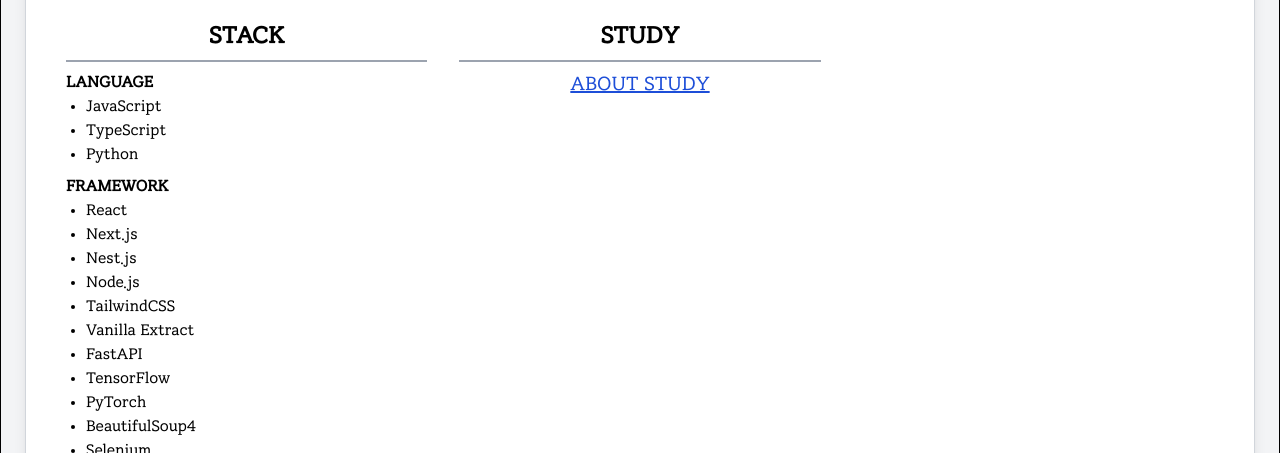
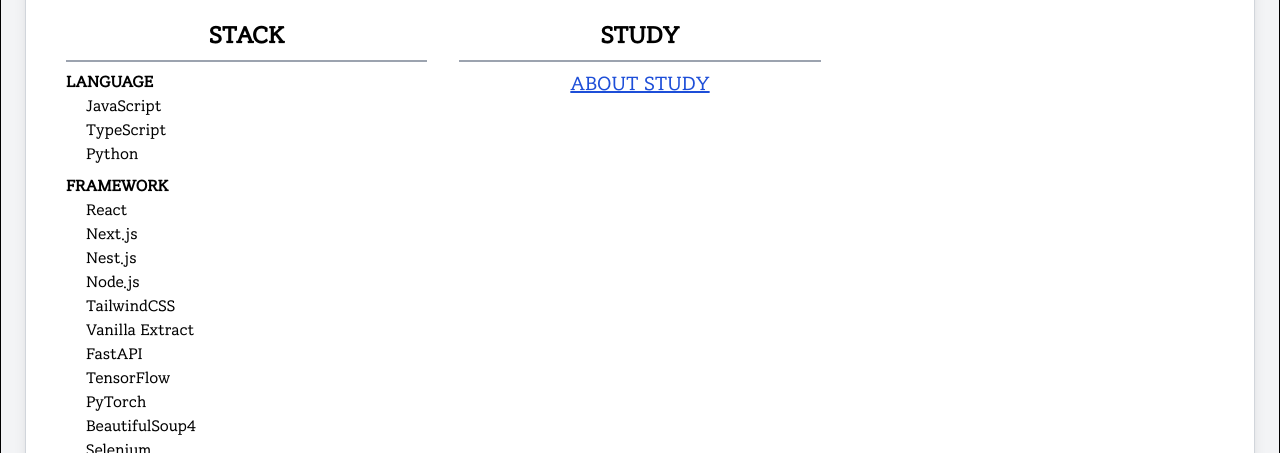
Before and after one commit to dalramjwi/Supolio, a React (Create React App) app: page /info in a window 1280 px wide. Shown: the part 347-800 px from the top of the page. Built offline with nearby package versions, Linux system fonts and the light colour scheme.

Commit message:
atomic 요소 사용

```diff
--- a/src/components/organisms/info/InfoList.tsx
+++ b/src/components/organisms/info/InfoList.tsx
@@ -41,20 +41,22 @@
                     );
                   case "text":
                     return (
-                      <div className="text-left">
+                      <Div className="text-left">
                         {Object.keys(data).map((subKey) => (
-                          <div key={subKey} className="mb-2">
-                            <p className="font-bold">{subKey.toUpperCase()}</p>
-                            <ul className="list-disc pl-5">
+                          <Div key={subKey} className="mb-2">
+                            <Div className="font-bold">
+                              {subKey.toUpperCase()}
+                            </Div>
+                            <Div className="list-disc pl-5">
                               {data[subKey].map(
                                 (item: string, index: number) => (
-                                  <li key={index}>{item}</li>
+                                  <Div key={index}>{item}</Div>
                                 )
                               )}
-                            </ul>
-                          </div>
+                            </Div>
+                          </Div>
                         ))}
-                      </div>
+                      </Div>
                     );
                   case "modal":
                     return (
```
